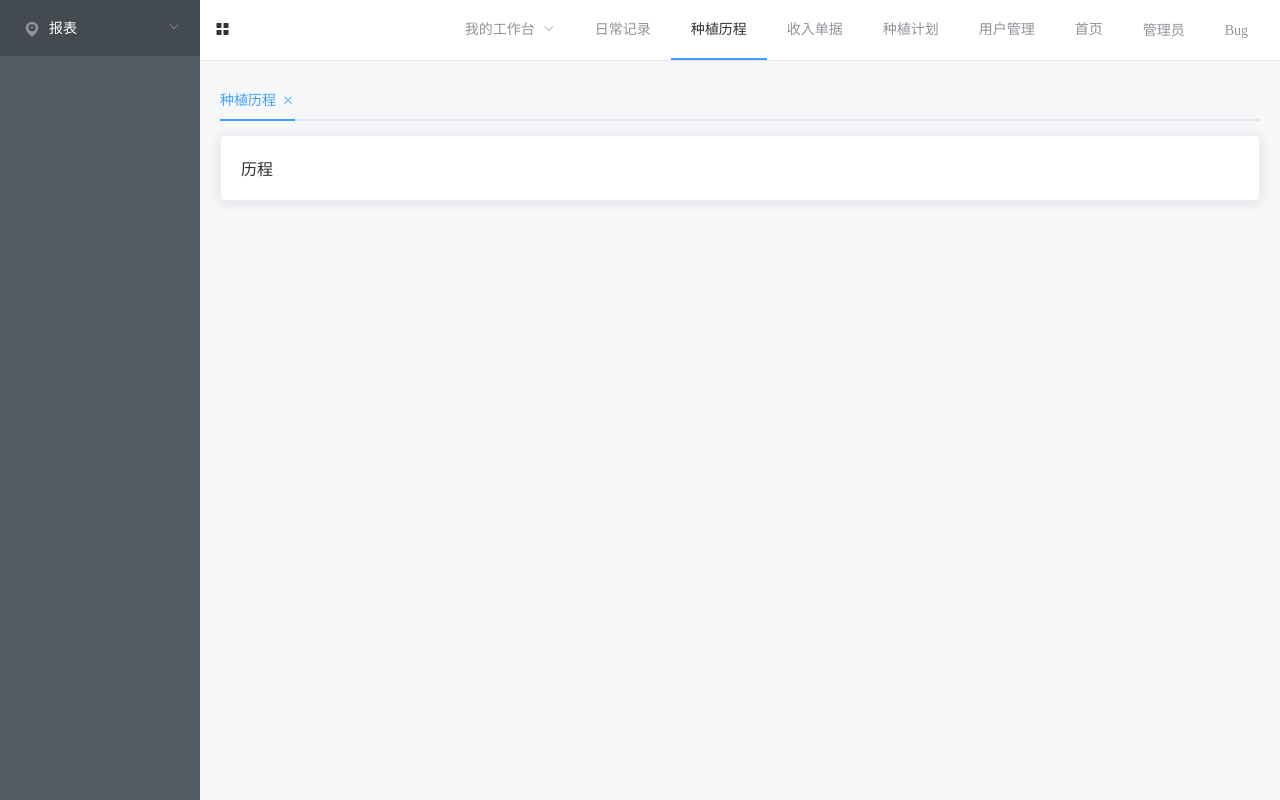
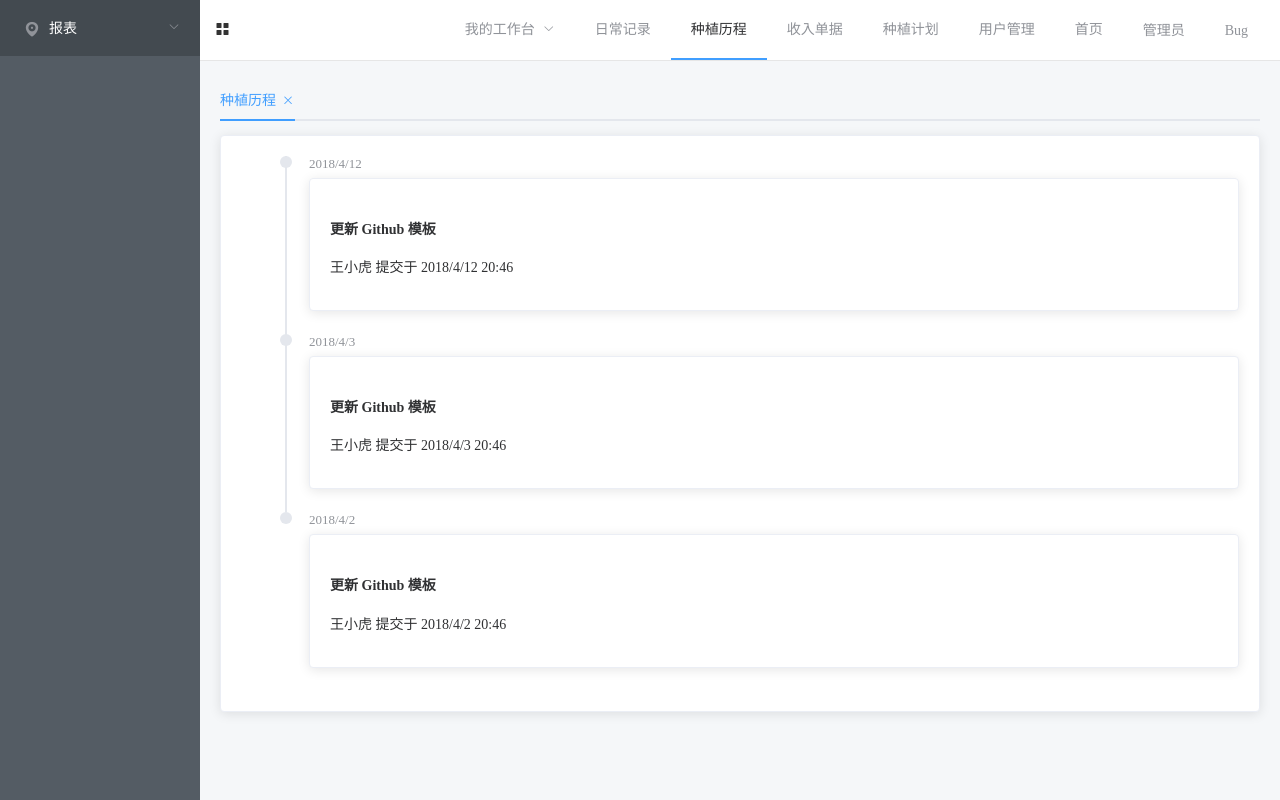
Before and after one commit to yanan0530/2019, a Vue app: page /projectscourse in a window 1280 px wide. Built offline with nearby package versions, Linux system fonts and the light colour scheme; no server answers; what vue-quill-editor would draw is missing.

Commit message:
更新element版本

```diff
--- a/package.json
+++ b/package.json
@@ -10,7 +10,7 @@
   "dependencies": {
     "axios": "^0.18.0",
     "echarts": "^4.2.1",
-    "element-ui": "^2.5.4",
+    "element-ui": "^2.8.0",
     "quill": "^1.3.6",
     "vue": "^2.5.21",
     "vue-quill-editor": "^3.0.6",
--- a/src/views/ProjectsCourse.vue
+++ b/src/views/ProjectsCourse.vue
@@ -1,14 +1,37 @@
 <template>
-	<div>历程</div>
+	<div class="block">
+		<el-timeline>
+			<el-timeline-item timestamp="2018/4/12" placement="top">
+				<el-card>
+					<h4>更新 Github 模板</h4>
+					<p>王小虎 提交于 2018/4/12 20:46</p>
+				</el-card>
+			</el-timeline-item>
+			<el-timeline-item timestamp="2018/4/3" placement="top">
+				<el-card>
+					<h4>更新 Github 模板</h4>
+					<p>王小虎 提交于 2018/4/3 20:46</p>
+				</el-card>
+			</el-timeline-item>
+			<el-timeline-item timestamp="2018/4/2" placement="top">
+				<el-card>
+					<h4>更新 Github 模板</h4>
+					<p>王小虎 提交于 2018/4/2 20:46</p>
+				</el-card>
+			</el-timeline-item>
+		</el-timeline>
+	</div>
 </template>
 
 <script>
-	export default {
-		data() {
-			return {};
-		},
+export default {
+	data() {
+		return {
+			reverse: true,
+			activities: [{ content: '活动按期开始', timestamp: '2018-04-15' }, { content: '通过审核', timestamp: '2018-04-13' }, { content: '创建成功', timestamp: '2018-04-11' }]
+		};
 	}
+};
 </script>
 
-<style>
-</style>
+<style></style>
--- a/vue.config.js
+++ b/vue.config.js
@@ -1,4 +1,4 @@
-/* module.exports = {
+module.exports = {
 	devServer: {
 		proxy: {
 			 '/api': {
@@ -18,9 +18,6 @@
 			'/yn': {
 				target: 'http://127.0.0.1:8081',
 				changeOrigin: true,
-				/* pathRewrite: {
-					'^/yn': ''
-				}
 			},
 		}
 	},
@@ -28,4 +25,4 @@
 		'vue-echarts',
 		'resize-detector'
 	]
-}*/
+}
```
Also changed, not shown: 1 other file (tests, documents, lock files or other folders).
